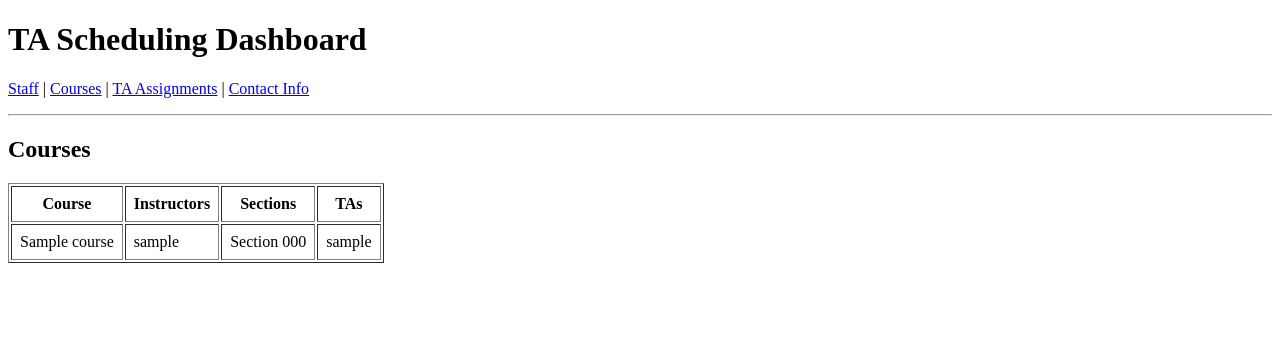
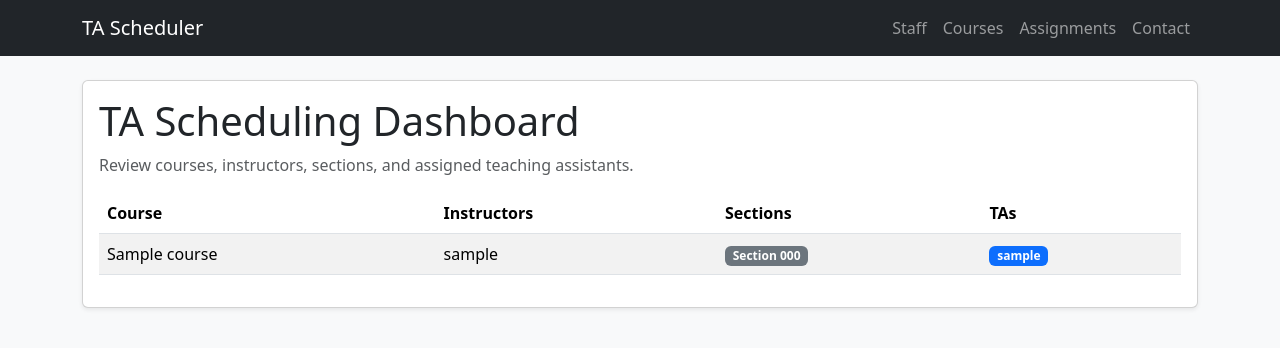
Before and after one commit to lupenox/django-ta-scheduling-dashboard, a Django app: page /dashboard/ in a window 1280 px wide. Shown: the top 348 px of the page. Run offline with Django 5.2, Linux system fonts and the light colour scheme; tables that the repository leaves empty hold one stand-in row (values such as "Sample post").

Commit message:
Apply Bootstrap styling to dashboard

```diff
--- a/templates/dashboard.html
+++ b/templates/dashboard.html
@@ -1,23 +1,47 @@
 <!DOCTYPE html>
 <html lang="en">
-<head><meta charset="UTF-8"><title>TA Scheduling Dashboard</title></head>
-<body>
-<h1>TA Scheduling Dashboard</h1>
-<p><a href="{% url 'user-management' %}">Staff</a> | <a href="{% url 'course-management' %}">Courses</a> | <a href="{% url 'ta-assignments' %}">TA Assignments</a> | <a href="{% url 'contact-info' %}">Contact Info</a></p>
-<hr>
-<h2>Courses</h2>
-<table border="1" cellpadding="8">
-<tr><th>Course</th><th>Instructors</th><th>Sections</th><th>TAs</th></tr>
+<head>
+    <meta charset="UTF-8">
+    <meta name="viewport" content="width=device-width, initial-scale=1">
+    <title>TA Scheduling Dashboard</title>
+    <link href="https://cdn.jsdelivr.net/npm/bootstrap@5.3.3/dist/css/bootstrap.min.css" rel="stylesheet">
+</head>
+<body class="bg-light">
+<nav class="navbar navbar-expand-lg navbar-dark bg-dark">
+    <div class="container">
+        <a class="navbar-brand" href="{% url 'dashboard' %}">TA Scheduler</a>
+        <div class="navbar-nav">
+            <a class="nav-link" href="{% url 'user-management' %}">Staff</a>
+            <a class="nav-link" href="{% url 'course-management' %}">Courses</a>
+            <a class="nav-link" href="{% url 'ta-assignments' %}">Assignments</a>
+            <a class="nav-link" href="{% url 'contact-info' %}">Contact</a>
+        </div>
+    </div>
+</nav>
+<main class="container py-4">
+    <div class="card shadow-sm">
+        <div class="card-body">
+            <h1 class="card-title">TA Scheduling Dashboard</h1>
+            <p class="text-muted">Review courses, instructors, sections, and assigned teaching assistants.</p>
+            <div class="table-responsive">
+                <table class="table table-striped align-middle">
+                    <thead><tr><th>Course</th><th>Instructors</th><th>Sections</th><th>TAs</th></tr></thead>
+                    <tbody>
                     {% for course in courses %}
                     <tr>
                         <td>{{ course.name }}</td>
-<td>{% for instructor in course.instructor.all %}{{ instructor.username }}{% if not forloop.last %}, {% endif %}{% empty %}Unassigned{% endfor %}</td>
-<td>{% for section in course.sections.all %}Section {{ section.number }}{% if not forloop.last %}, {% endif %}{% empty %}No sections{% endfor %}</td>
-<td>{% for ta in course.TAs.all %}{{ ta.username }}{% if not forloop.last %}, {% endif %}{% empty %}No TAs{% endfor %}</td>
+                        <td>{% for instructor in course.instructor.all %}{{ instructor.username }}{% if not forloop.last %}, {% endif %}{% empty %}<span class="text-muted">Unassigned</span>{% endfor %}</td>
+                        <td>{% for section in course.sections.all %}<span class="badge text-bg-secondary">Section {{ section.number }}</span> {% empty %}<span class="text-muted">No sections</span>{% endfor %}</td>
+                        <td>{% for ta in course.TAs.all %}<span class="badge text-bg-primary">{{ ta.username }}</span> {% empty %}<span class="text-muted">No TAs</span>{% endfor %}</td>
                     </tr>
                     {% empty %}
-<tr><td colspan="4">No courses yet. Add one from the Courses page.</td></tr>
+                    <tr><td colspan="4" class="text-muted">No courses yet. Add one from the Courses page.</td></tr>
                     {% endfor %}
+                    </tbody>
                 </table>
+            </div>
+        </div>
+    </div>
+</main>
 </body>
 </html>
```
Lines whose indentation alone changed are shown as unchanged.
